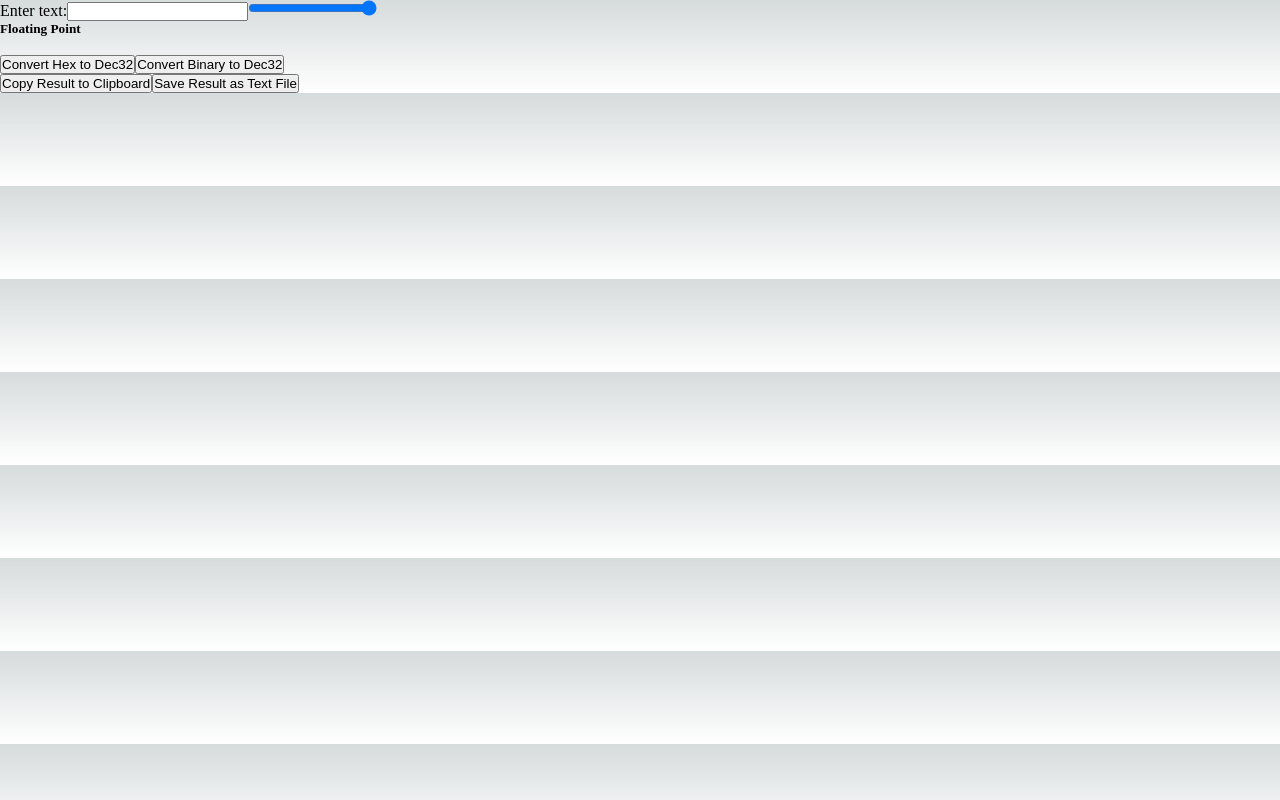
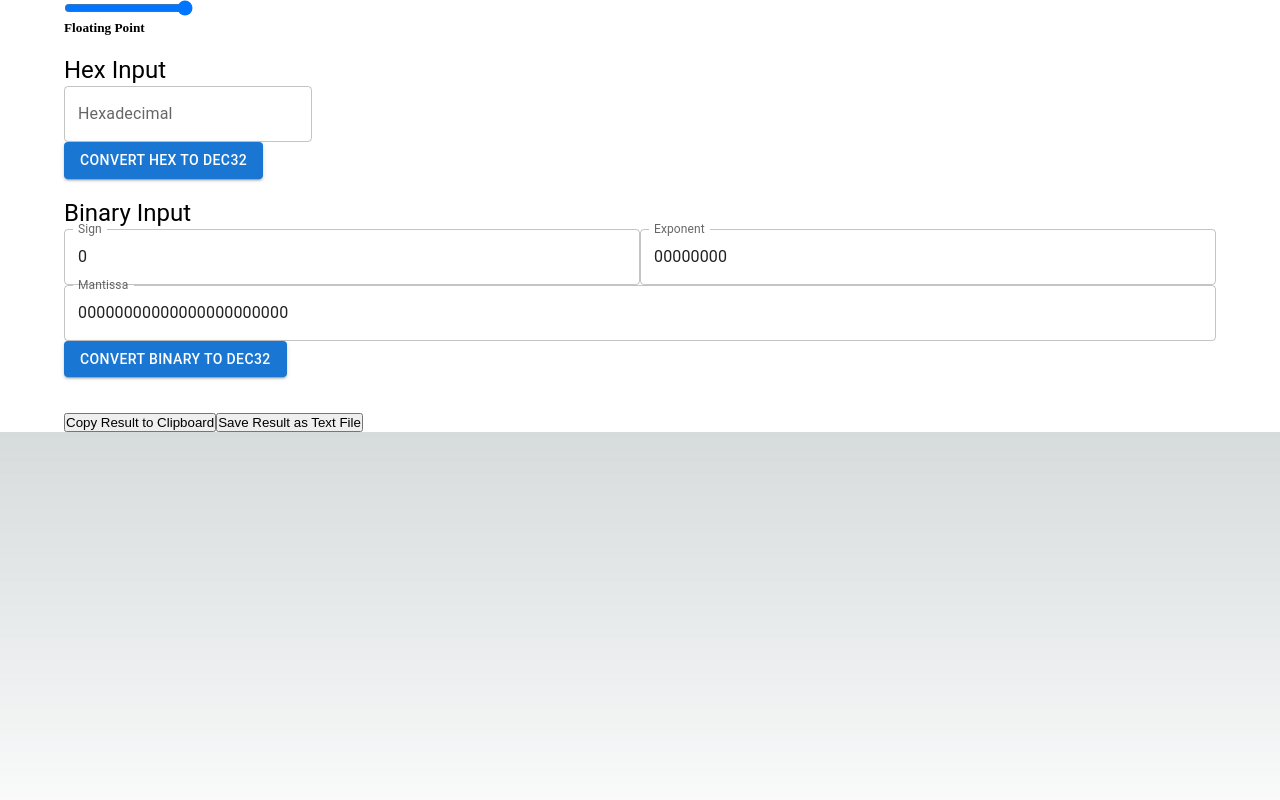
Before and after one commit to alankun5/IEEE-754-Decimal32-FP-Translator-Simulator, a Next.js app in the folder Decimal32FP-Sim/: page / in a window 1280 px wide. Built offline with nearby package versions, Linux system fonts and the light colour scheme.

Commit message:
Update: Separate Text Boxes for Hex and Binary

```diff
--- a/Decimal32FP-Sim/app/page.jsx
+++ b/Decimal32FP-Sim/app/page.jsx
@@ -1,5 +1,5 @@
 "use client"
-import { TextField, Box, Button, Typography, Switch } from '@mui/material';
+import { TextField, Box, Button, Typography, Switch, Container, Grid } from '@mui/material';
 import React from 'react';
 import { useEffect, useState } from 'react';
 import AdbIcon from '@mui/icons-material/Adb';
@@ -9,8 +9,16 @@ export default function TestPage() {
     const [point, togglePoint] = useState(Boolean);
     const [result, setResult] = useState("");
 
+    // For binary input
+    const [sign, setSign] = useState("");
+    const [exponent, setExponent] = useState("");
+    const [mantissa, setMantissa] = useState("");
+
     const handleInputChange = (e) => {
+      if (e.target.validity.valid)
         setValue(e.target.value);
+      else
+        return false;
     };
 
     const handleTogglePoint = (prevPoint) => {
@@ -68,26 +76,84 @@ export default function TestPage() {
     };
 
     return (
-      <div>
-        <label htmlFor="text-input">Enter text:</label>
-        <input
+      <Box sx={{backgroundColor: 'white', color: 'black'}}>
+        <Container>
+          {/* <label htmlFor="text-input">Enter text:</label> */}
+          {/* <input
             type="text"
             id="text-input"
             value={value}
             onChange={handleInputChange}
-        />
+          /> */}
           <input type="range" min="0" max="1" step="1" onChange={handleTogglePoint} />
           <h5>{point ? 'Fixed Point' : 'Floating Point'}</h5>
 
           <br></br>
 
+          <Grid container>
+            <Grid item xs={12}>
+              <Typography variant='h5'>Hex Input</Typography>
+            </Grid>
+            <Grid item xs={12}>
+              <TextField
+                label='Hexadecimal'
+                id='hex-input'
+                value={value}
+                onChange={handleInputChange}
+                inputProps= {{ pattern: "[0-9A-Fa-f]*", /*maxLength: 8*/ }}
+                />
+            </Grid>
+            <Grid item xs={12}>
+              <Button onClick={handleHexClick} variant='contained'>Convert Hex to Dec32</Button>
+            </Grid>
+          </Grid>
+
+          <br></br>
+
+          <Grid container onSubmit={handleBinaryClick}>
+            <Grid item xs={12}>
+              <Typography variant='h5'>Binary Input</Typography>
+            </Grid>
+            <Grid item xs={6}>
+              <TextField
+                label='Sign'
+                defaultValue={0}
+                inputProps = {{ pattern: "[01]", maxLength: 1 }}
+                fullWidth
+              />
+            </Grid>
+            <Grid item xs={6}>
+              <TextField
+                label='Exponent'
+                defaultValue={'00000000'}
+                inputProps = {{ pattern: "[01]*", maxLength: 8 }}
+                fullWidth
+              />
+            </Grid>
+            <Grid item xs={12}>
+              <TextField
+                label='Mantissa'
+                defaultValue={'00000000000000000000000'}
+                inputProps = {{ pattern: "[01]*", maxLength: 23 }}
+                fullWidth
+              />
+            </Grid>
+            <Grid item xs={12}>
+              <Button type='submit' variant='contained' onClick={handleBinaryClick}>Convert Binary to Dec32</Button>
+            </Grid>
+          </Grid>
+
+          <br></br>
+          {/*
           <button onClick={handleHexClick}>Convert Hex to Dec32</button>
           <button onClick={handleBinaryClick}>Convert Binary to Dec32</button>
+          */}
           {result && <h5>Dec 32 Equivalent: {result}</h5>}
           <br></br>
           <button onClick={handleCopyClick}>Copy Result to Clipboard</button>
           <button onClick={handleSaveClick}>Save Result as Text File</button>
-      </div>
+        </Container>
+      </Box>
     );
 }
 
```
Lines whose indentation alone changed are shown as unchanged.
